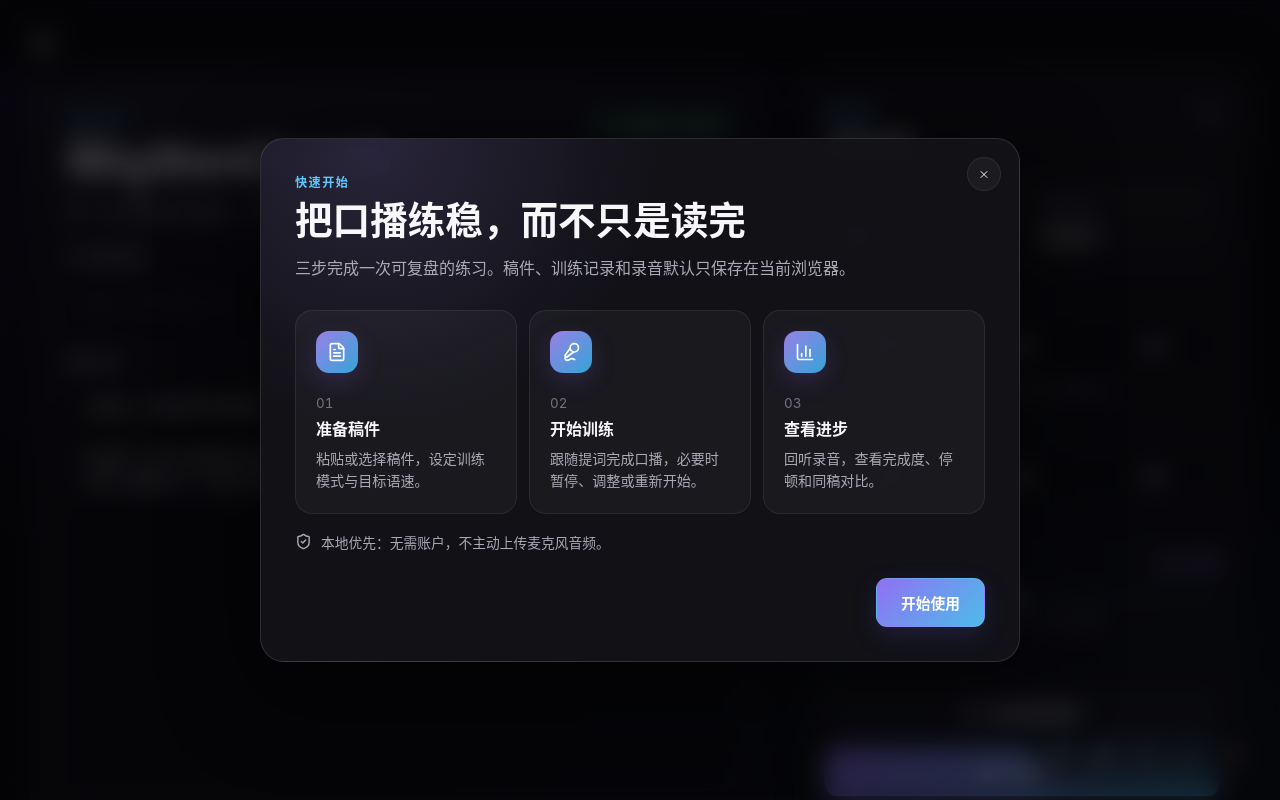
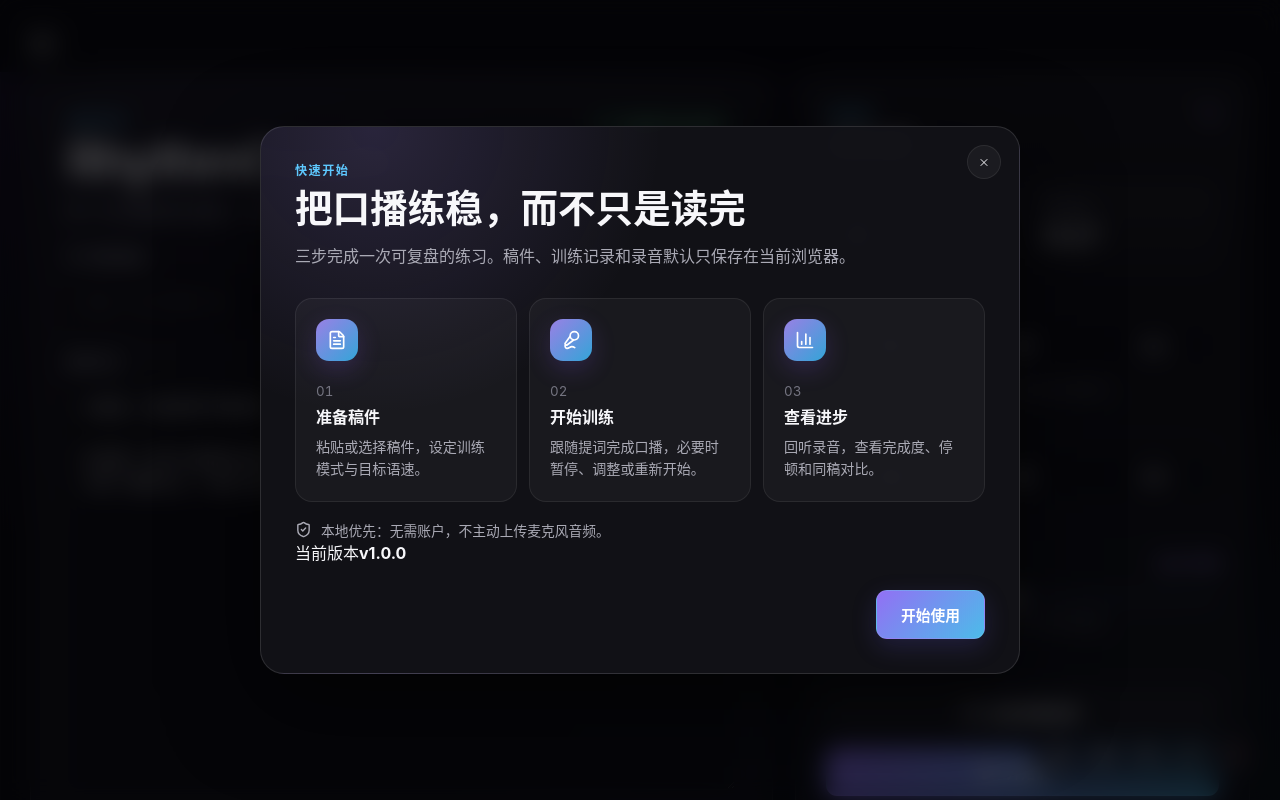
Before and after one commit to liuh886/RhythmCoach, a React (Vite) app in the folder web/: page / in a window 1280 px wide. Shown: the top 800 px of the page. Built offline with nearby package versions, Linux system fonts and the light colour scheme.

Commit message:
ui: show application version in help dialog

```diff
--- a/web/src/components/ProductGuide.tsx
+++ b/web/src/components/ProductGuide.tsx
@@ -1,4 +1,5 @@
 import { BarChart3, Download, FileText, Mic2, ShieldCheck, X } from 'lucide-react';
+import packageJson from '../../package.json';
 import type { Language } from '../types';
 
 interface ProductGuideProps {
@@ -20,6 +21,7 @@ const copy = {
       { title: '查看进步', body: '回听录音，查看完成度、停顿和同稿对比。', icon: BarChart3 }
     ],
     privacy: '本地优先：无需账户，不主动上传麦克风音频。',
+    version: '当前版本',
     install: '安装应用',
     start: '开始使用'
   },
@@ -33,6 +35,7 @@ const copy = {
       { title: 'Review', body: 'Replay the recording and compare completion, pauses, and repeat attempts.', icon: BarChart3 }
     ],
     privacy: 'Local-first: no account and no automatic microphone upload.',
+    version: 'Current version',
     install: 'Install app',
     start: 'Start using'
   }
@@ -73,6 +76,11 @@ export function ProductGuide({ open, lang, canInstall, onInstall, onClose }: Pro
 
         <div className="guide-privacy"><ShieldCheck size={17} /> {text.privacy}</div>
 
+        <div className="guide-version" aria-label={`${text.version} v${packageJson.version}`}>
+          <span>{text.version}</span>
+          <strong>v{packageJson.version}</strong>
+        </div>
+
         <div className="product-dialog-actions">
           {canInstall && (
             <button className="btn btn-secondary" onClick={onInstall}>
```
